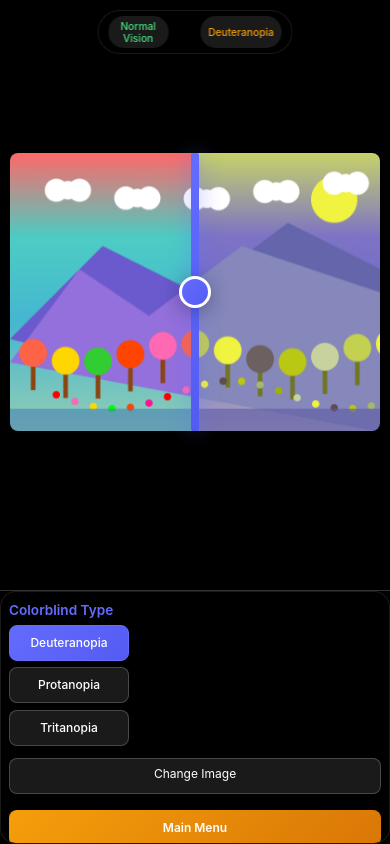
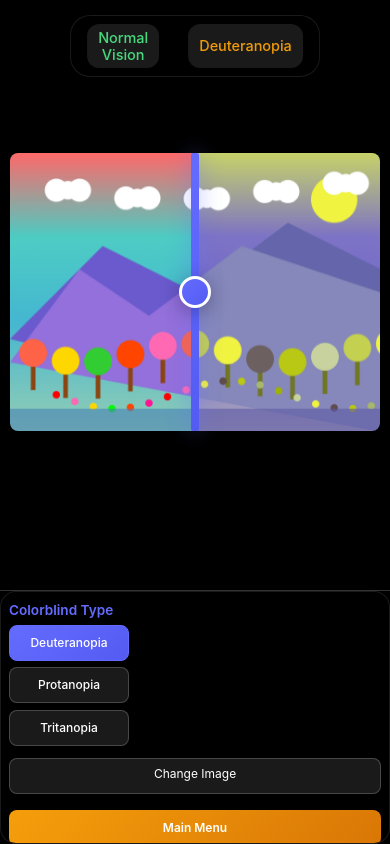
Before and after one commit to larrycaw/colorblind-sim, a React (Vite) app: page / in a window 390 px wide. Both pictures are taken after a click on the button "Try Demo". Built offline with nearby package versions, Linux system fonts and the light colour scheme.

Commit message:
Indicator changes for mobile

```diff
--- a/src/components/ColorWorldSplit.css
+++ b/src/components/ColorWorldSplit.css
@@ -209,37 +209,32 @@
 /* Split Indicator */
 .split-indicator {
   display: flex;
-  gap: 2rem;
+  gap: 1.5rem;
   background: rgba(0, 0, 0, 0.8);
-  padding: 0.5rem 1rem;
-  border-radius: 25px;
+  padding: 0.4rem 0.8rem;
+  border-radius: 20px;
   backdrop-filter: blur(10px);
   border: 1px solid rgba(255, 255, 255, 0.1);
   pointer-events: none;
-  position: absolute;
-  top: 10px;
-  left: 50%;
-  transform: translateX(-50%);
-  z-index: 30;
 }
 
 .indicator-left,
 .indicator-right {
   color: white;
-  font-size: 0.9em;
+  font-size: 0.8em;
   font-weight: 500;
-  padding: 0.25rem 0.75rem;
-  border-radius: 15px;
+  padding: 0.2rem 0.6rem;
+  border-radius: 12px;
   background: rgba(255, 255, 255, 0.1);
   text-align: center;
   display: flex;
   align-items: center;
   justify-content: center;
-  min-height: 1.5em;
-  line-height: 1.2;
+  min-height: 1.3em;
+  line-height: 1.1;
   white-space: normal;
   word-wrap: break-word;
-  max-width: 180px;
+  max-width: 150px;
 }
 
 .indicator-left {
@@ -550,13 +545,8 @@
 
   /* Center the split indicator */
   .split-indicator {
-    position: fixed;
-    top: 20px;
-    left: 50%;
-    transform: translateX(-50%);
-    z-index: 30;
-    font-size: 1em;
-    padding: 0.5rem 1rem;
+    font-size: 0.9em;
+    padding: 0.4rem 0.8rem;
   }
 
   /* Mobile-optimized controls */
@@ -661,7 +651,6 @@
   .split-indicator {
     font-size: 0.75em;
     padding: 0.25rem 0.6rem;
-    top: 10px;
   }
 
   /* Mobile upload screen */
@@ -752,16 +741,15 @@
   }
 
   .split-indicator {
-    top: 10px;
-    font-size: 0.8em;
-    padding: 0.3rem 0.6rem;
+    font-size: 0.7em;
+    padding: 0.25rem 0.5rem;
   }
 
   .indicator-left,
   .indicator-right {
-    max-width: 100px;
-    font-size: 0.8em;
-    padding: 0.25rem 0.5rem;
+    max-width: 80px;
+    font-size: 0.7em;
+    padding: 0.2rem 0.4rem;
   }
 
   .upload-content h2 {
@@ -805,20 +793,20 @@
   }
 
   .split-indicator {
-    top: 5px;
-    font-size: 0.7em;
-    padding: 0.2rem 0.4rem;
-    z-index: 40;
-    position: fixed;
-    left: 50%;
-    transform: translateX(-50%);
+    font-size: 0.6em;
+    padding: 0.15rem 0.3rem;
+    gap: 1rem;
+    background: rgba(0, 0, 0, 0.9);
+    border-radius: 15px;
   }
 
   .indicator-left,
   .indicator-right {
-    max-width: 80px;
-    font-size: 0.65em;
-    padding: 0.15rem 0.4rem;
+    max-width: 60px;
+    font-size: 0.55em;
+    padding: 0.1rem 0.3rem;
+    min-height: 1.2em;
+    line-height: 1.1;
   }
 
   .controls-overlay {
@@ -906,6 +894,24 @@
   }
 }
 
+/* Mobile portrait orientation - make indicators bigger */
+@media (max-width: 768px) and (orientation: portrait) {
+  .split-indicator {
+    font-size: 1em !important;
+    padding: 0.5rem 1rem !important;
+    gap: 1.8rem !important;
+  }
+
+  .indicator-left,
+  .indicator-right {
+    max-width: 120px !important;
+    font-size: 0.9em !important;
+    padding: 0.3rem 0.7rem !important;
+    min-height: 1.5em !important;
+    line-height: 1.2 !important;
+  }
+}
+
 /* Custom Tooltip */
 .custom-tooltip {
   position: fixed;
--- a/src/components/ColorWorldSplit.tsx
+++ b/src/components/ColorWorldSplit.tsx
@@ -613,7 +613,16 @@ const ColorWorldSplit: React.FC = () => {
               </div>
 
               {/* Split indicator */}
-              <div className='split-indicator'>
+              <div
+                className='split-indicator'
+                style={{
+                  position: 'fixed',
+                  top: window.innerWidth <= 768 ? '15px' : '8px',
+                  left: `${canvasBounds.left + canvasBounds.width / 2}px`,
+                  transform: 'translateX(-50%)',
+                  zIndex: 30,
+                }}
+              >
                 <div className='indicator-left'>Normal Vision</div>
                 <div className='indicator-right'>{selectedType.name}</div>
               </div>
```
